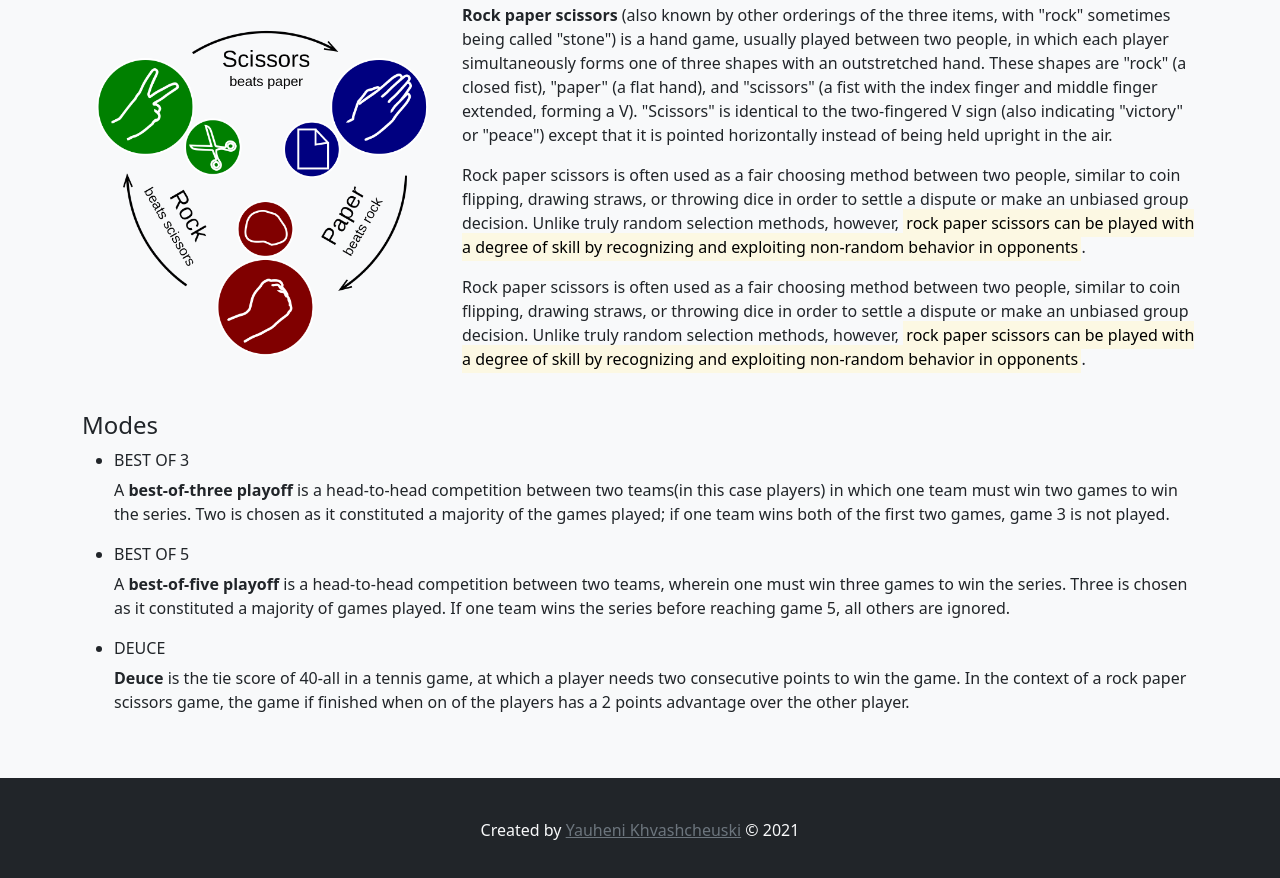
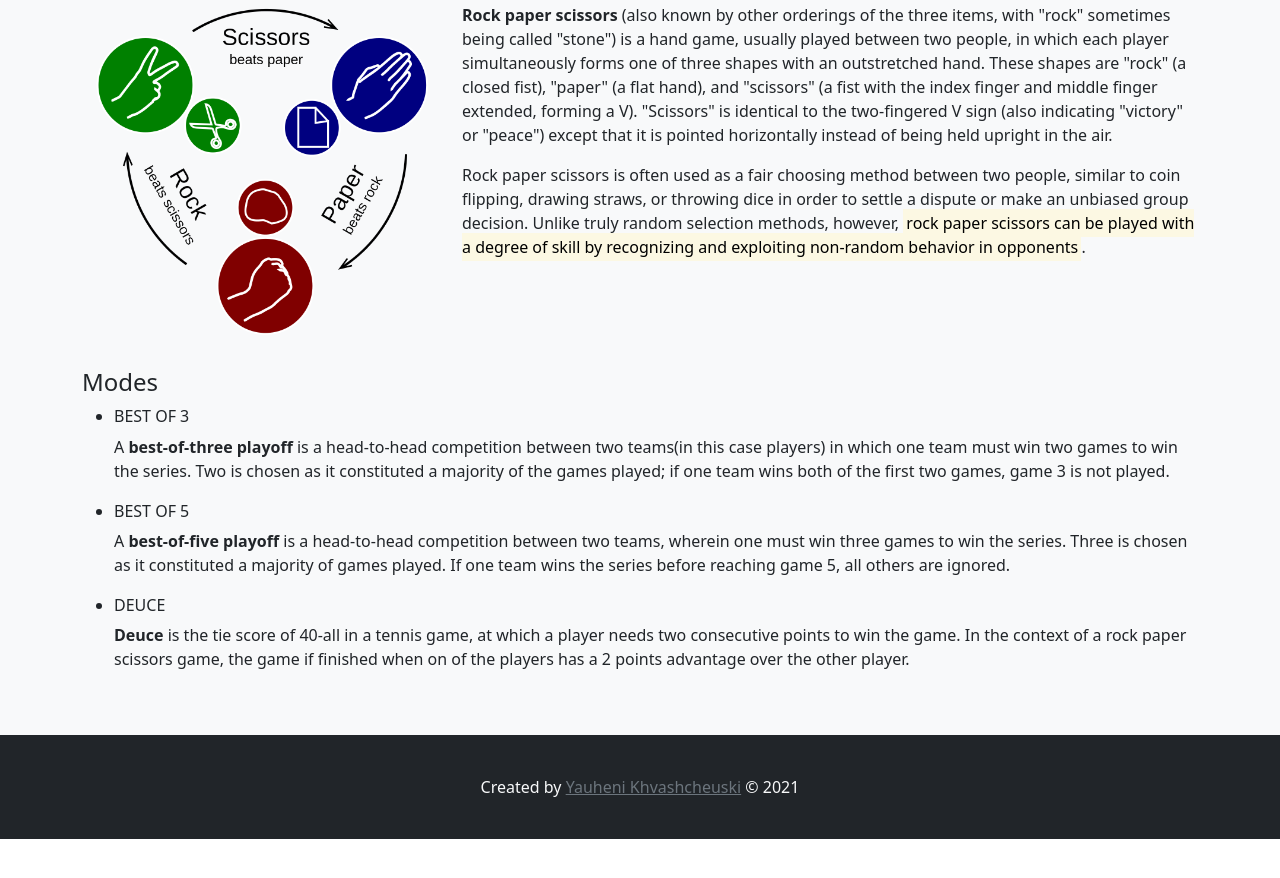
Before and after one commit to cherokee-rose/odin-project-rps, a plain HTML site: page index.html in a window 1280 px wide. Shown: the part 997-1875 px from the top of the page. After the commit the page ends 1836 px from the top, so only its background shows below. Drawn offline with nearby package versions, Linux system fonts and the light colour scheme.

Commit message:
Removed a duplicated paragraph.

```diff
--- a/index.html
+++ b/index.html
@@ -111,10 +111,6 @@
                     or throwing dice in order to settle a dispute or make an unbiased group decision. Unlike truly random selection methods, however,
                     <mark>rock paper scissors can be played with a degree of skill by recognizing and exploiting non-random behavior in opponents</mark>.
                     </p>
-                    <p>Rock paper scissors is often used as a fair choosing method between two people, similar to coin flipping, drawing straws,
-                    or throwing dice in order to settle a dispute or make an unbiased group decision. Unlike truly random selection methods, however,
-                    <mark>rock paper scissors can be played with a degree of skill by recognizing and exploiting non-random behavior in opponents</mark>.
-                    </p>
                 </div>
             </div>
             <br>
```
